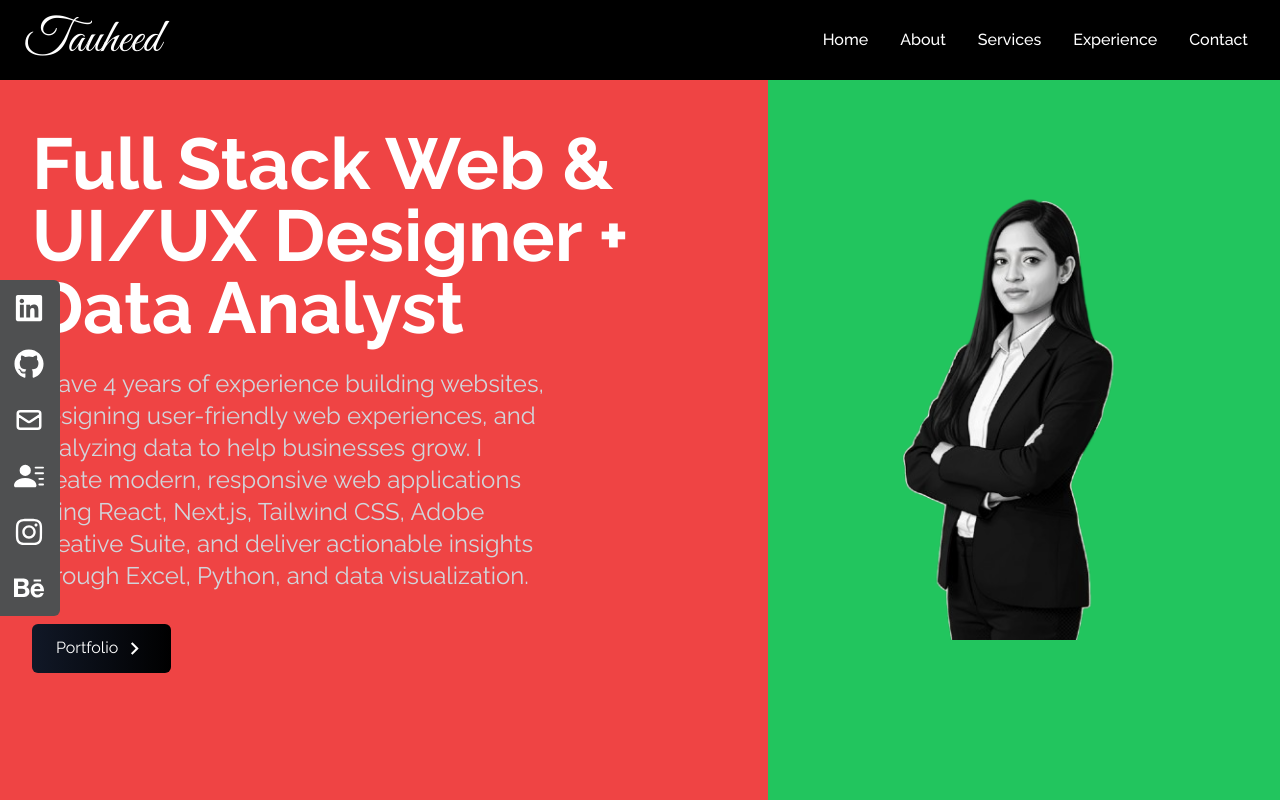
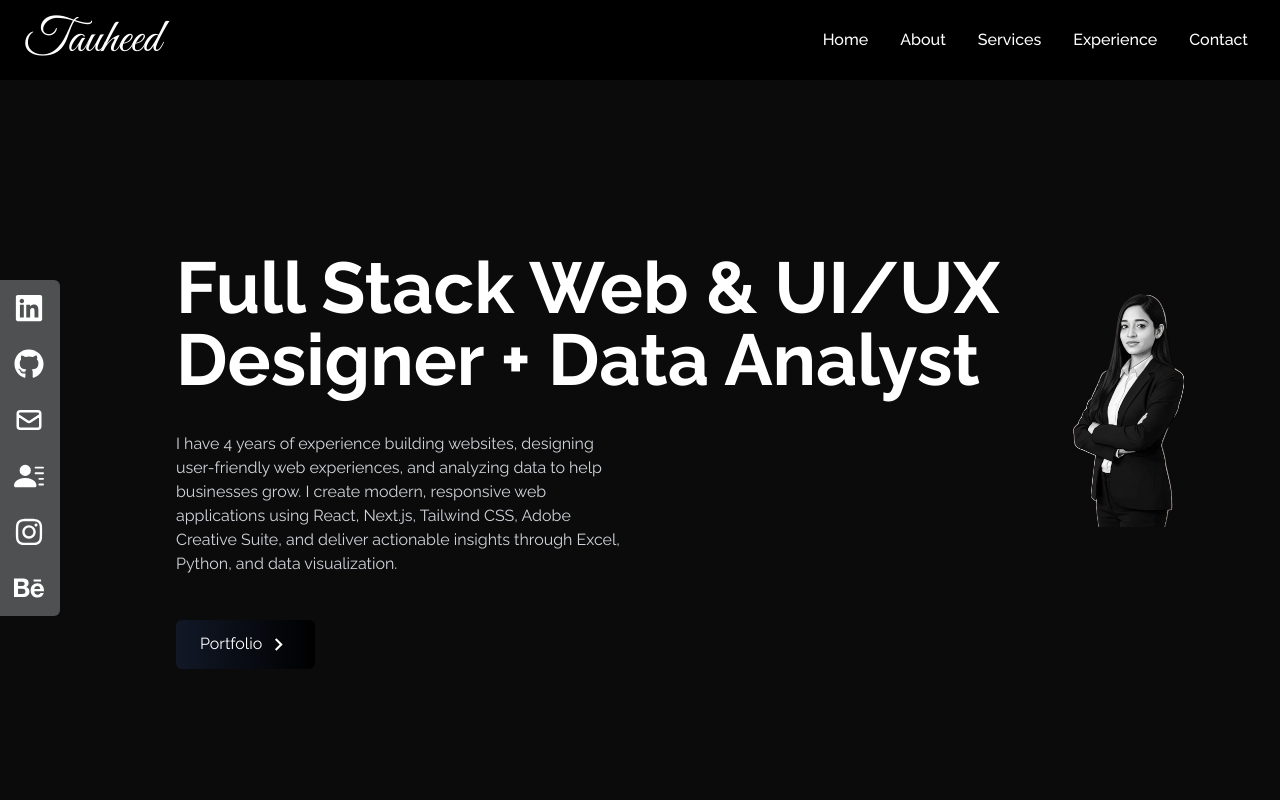
Before and after one commit to Tauheedjahan/Tj_Portfolio, a React (Create React App) app: page / in a window 1280 px wide. Shown: the top 800 px of the page. Built offline with nearby package versions, Linux system fonts and the light colour scheme.

Commit message:
Update Home.jsx

```diff
--- a/src/components/Home.jsx
+++ b/src/components/Home.jsx
@@ -1,31 +1,46 @@
 import React from "react";
-import HeroImage from "../assets/tj.png"; // sirf ye rakho
+import HeroImage from "../assets/tj.png";   // sirf ye rakho
 import { MdOutlineKeyboardArrowRight } from "react-icons/md";
 import { Link } from "react-scroll";
 
 const Home = () => {
   return (
-    <div id="home" name="home" className="h-screen w-full bg-[#0B0B0B]">
-      <div className="flex flex-col md:flex-row h-full w-full">
+    <div id="home"
+      name="home"
+      className="h-screen w-full bg-[#0B0B0B] home"
 
-        {/* Left: Heading, Paragraph, Button */}
-        <div className="w-full md:w-3/5 flex flex-col justify-center bg-red-500 p-8">
-          <h2 className="text-5xl sm:text-7xl font-bold text-white">
+    >
+      <div className="mx-auto flex flex-col items-center justify-center h-full px-4 md:flex-row">
+  {/* ab max-w-screen-lg hata diya */}
+
+      <div className="small-screen hidden">
+          <img
+          src={HeroImage}
+            alt="profile"
+                    className="rounded-2xl mx-auto w-4/5 md:w-full md:ml-10"
+              />
+
+
+        </div>
+        <div className="flex flex-col justify-center h-full md:ml-40 mt-32">
+          <h2 className="text-4xl sm:text-7xl font-bold text-white">
             Full Stack Web & UI/UX Designer + Data Analyst
           </h2>
-          <p className="text-xl sm:text-2xl text-gray-300 mt-6 max-w-lg">
-            I have 4 years of experience building websites, designing user-friendly web experiences,
-            and analyzing data to help businesses grow. I create modern, responsive web applications
-            using React, Next.js, Tailwind CSS, Adobe Creative Suite, and deliver actionable insights
-            through Excel, Python, and data visualization.
+          <p className="text-gray-300 py-9 max-w-md">
+            I have 4 years of experience building websites,
+          designing user-friendly web experiences, and analyzing
+            data to help businesses grow. I create modern,
+          responsive web applications using React, Next.js, Tailwind
+            CSS, Adobe Creative Suite, and deliver actionable
+          insights through Excel, Python, and data visualization.
           </p>
 
-          <div className="mt-8">
+          <div className="portfolio-btn">
             <Link
               to="portfolio"
               smooth
               duration={500}
-              className="group text-white w-fit px-6 py-3 flex items-center rounded-md bg-gradient-to-r from-gray-900 to-black cursor-pointer"
+              className="group text-white w-fit px-6 py-3 my-2 flex items-center rounded-md bg-gradient-to-r from-gray-900 to-black cursor-pointer"
             >
               Portfolio
               <span className="group-hover:rotate-90 duration-300">
@@ -34,13 +49,11 @@ const Home = () => {
             </Link>
           </div>
         </div>
-
-        {/* Right: Image */}
-        <div className="w-full md:w-2/5 flex items-center justify-center bg-green-500 p-4">
+        <div className="big-screen">
           <img
             src={HeroImage}
             alt="profile"
-            className="rounded-2xl w-4/5 md:w-full"
+            className="rounded-2xl mx-auto w-2/3 md:w-full"
           />
         </div>
 
```
